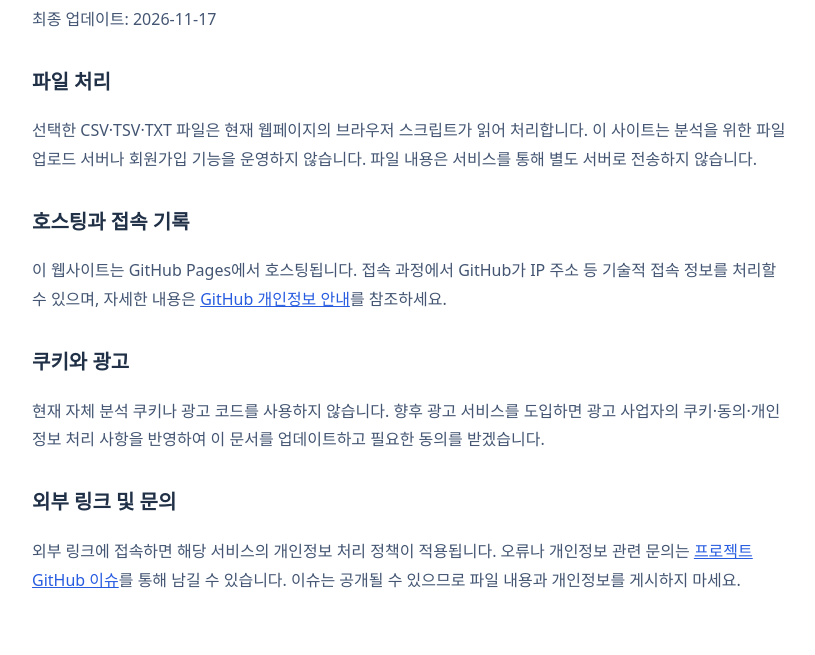
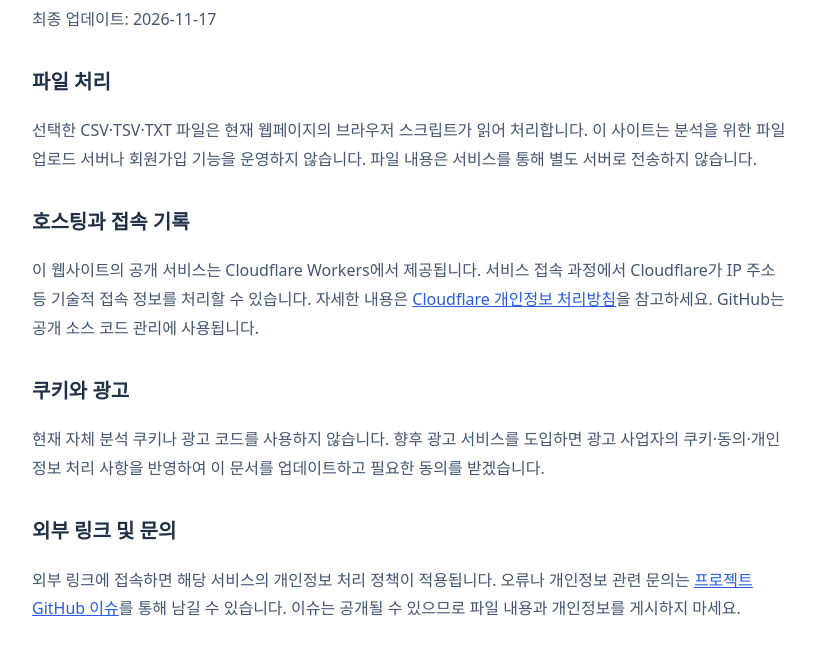
Before and after one commit to kaistbnt-maker/fixmydata, a plain HTML site: page privacy.html in a window 1280 px wide. Shown: the part 163-818 px from the top of the page, without its empty margins (228-1043 px from the left). Drawn offline with Linux system fonts and the light colour scheme.

Commit message:
Correct Cloudflare hosting and AdSense readiness guidance

```diff
--- a/privacy.html
+++ b/privacy.html
@@ -1 +1 @@
-<!doctype html><html lang="ko"><head><meta charset="utf-8"><meta name="viewport" content="width=device-width,initial-scale=1"><title>개인정보 안내 | FIX MY DATA</title><meta name="description" content="FIX MY DATA의 로컬 파일 처리 및 개인정보 안내"><style>body{margin:auto;max-width:760px;padding:32px 20px;font:16px/1.8 system-ui,'Malgun Gothic',sans-serif;color:#203047}a{color:#275ce0}h1{font-size:29px}h2{margin-top:30px;font-size:20px}p{color:#435572}</style></head><body><p><a href="./">← 도구로 돌아가기</a></p><h1>개인정보 및 파일 처리 안내</h1><p>최종 업데이트: 2026-11-17</p><h2>파일 처리</h2><p>선택한 CSV·TSV·TXT 파일은 현재 웹페이지의 브라우저 스크립트가 읽어 처리합니다. 이 사이트는 분석을 위한 파일 업로드 서버나 회원가입 기능을 운영하지 않습니다. 파일 내용은 서비스를 통해 별도 서버로 전송하지 않습니다.</p><h2>호스팅과 접속 기록</h2><p>이 웹사이트는 GitHub Pages에서 호스팅됩니다. 접속 과정에서 GitHub가 IP 주소 등 기술적 접속 정보를 처리할 수 있으며, 자세한 내용은 <a href="https://docs.github.com/en/site-policy/privacy-policies/github-general-privacy-statement">GitHub 개인정보 안내</a>를 참조하세요.</p><h2>쿠키와 광고</h2><p>현재 자체 분석 쿠키나 광고 코드를 사용하지 않습니다. 향후 광고 서비스를 도입하면 광고 사업자의 쿠키·동의·개인정보 처리 사항을 반영하여 이 문서를 업데이트하고 필요한 동의를 받겠습니다.</p><h2>외부 링크 및 문의</h2><p>외부 링크에 접속하면 해당 서비스의 개인정보 처리 정책이 적용됩니다. 오류나 개인정보 관련 문의는 <a href="https://github.com/kaistbnt-maker/fixmydata/issues">프로젝트 GitHub 이슈</a>를 통해 남길 수 있습니다. 이슈는 공개될 수 있으므로 파일 내용과 개인정보를 게시하지 마세요.</p></body></html>
+<!doctype html><html lang="ko"><head><meta charset="utf-8"><meta name="viewport" content="width=device-width,initial-scale=1"><title>개인정보 및 파일 처리 안내 | FIX MY DATA</title><link rel="canonical" href="https://fixmydata.kaistbnt.workers.dev/privacy.html"><meta name="description" content="FIX MY DATA의 로컬 파일 처리 및 개인정보 안내"><style>body{margin:auto;max-width:760px;padding:32px 20px;font:16px/1.8 system-ui,'Malgun Gothic',sans-serif;color:#203047}a{color:#275ce0}h1{font-size:29px}h2{margin-top:30px;font-size:20px}p{color:#435572}</style></head><body><p><a href="./">← 도구로 돌아가기</a></p><h1>개인정보 및 파일 처리 안내</h1><p>최종 업데이트: 2026-11-17</p><h2>파일 처리</h2><p>선택한 CSV·TSV·TXT 파일은 현재 웹페이지의 브라우저 스크립트가 읽어 처리합니다. 이 사이트는 분석을 위한 파일 업로드 서버나 회원가입 기능을 운영하지 않습니다. 파일 내용은 서비스를 통해 별도 서버로 전송하지 않습니다.</p><h2>호스팅과 접속 기록</h2><p>이 웹사이트의 공개 서비스는 Cloudflare Workers에서 제공됩니다. 서비스 접속 과정에서 Cloudflare가 IP 주소 등 기술적 접속 정보를 처리할 수 있습니다. 자세한 내용은 <a href="https://www.cloudflare.com/privacypolicy/">Cloudflare 개인정보 처리방침</a>을 참고하세요. GitHub는 공개 소스 코드 관리에 사용됩니다.</p><h2>쿠키와 광고</h2><p>현재 자체 분석 쿠키나 광고 코드를 사용하지 않습니다. 향후 광고 서비스를 도입하면 광고 사업자의 쿠키·동의·개인정보 처리 사항을 반영하여 이 문서를 업데이트하고 필요한 동의를 받겠습니다.</p><h2>외부 링크 및 문의</h2><p>외부 링크에 접속하면 해당 서비스의 개인정보 처리 정책이 적용됩니다. 오류나 개인정보 관련 문의는 <a href="https://github.com/kaistbnt-maker/fixmydata/issues">프로젝트 GitHub 이슈</a>를 통해 남길 수 있습니다. 이슈는 공개될 수 있으므로 파일 내용과 개인정보를 게시하지 마세요.</p></body></html>
```
